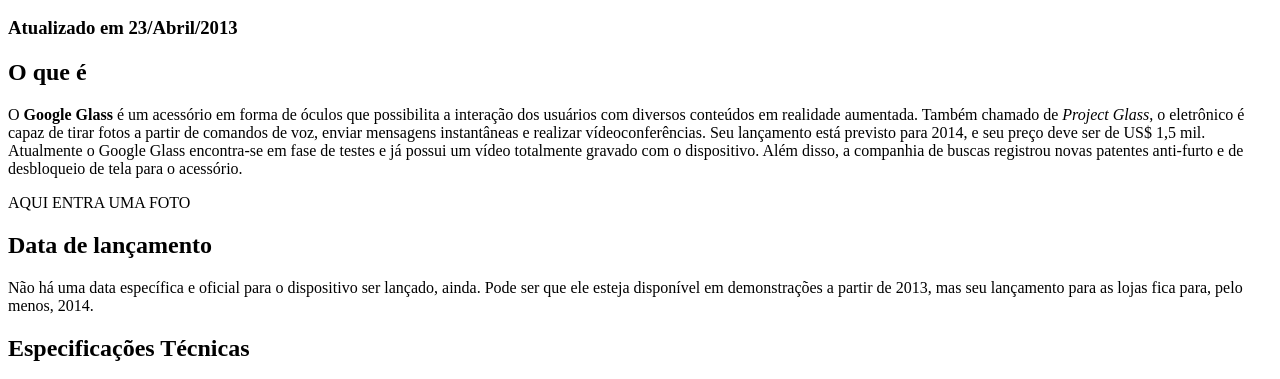
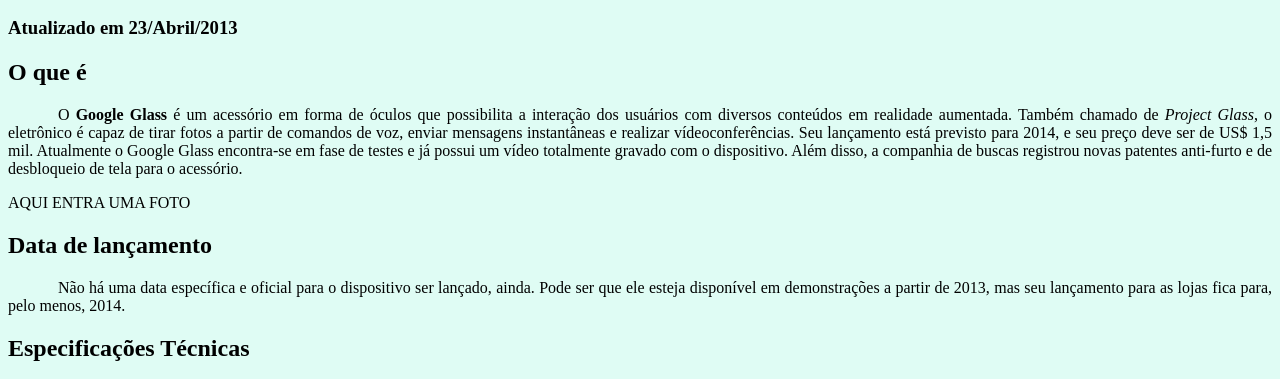
Before and after one commit to andersonvieira78/curso_em_video, a plain HTML site: page projeto-glass-html5/index.html in a window 1280 px wide. Shown: the part 402-781 px from the top of the page. Drawn offline with Linux system fonts and the light colour scheme.

Commit message:
formatando cores no texto e body

```diff
--- a/projeto-glass-html5/index.html
+++ b/projeto-glass-html5/index.html
@@ -4,6 +4,19 @@
     <meta charset="UTF-8">
 
     <title>Tudo sobre Google Glass</title>
+    <style>
+        body{
+            background-color: hsl(165,81%, 93%);
+            color: rgba(0,0,0,1);
+        }
+
+        p{
+            text-align: justify;
+            text-indent: 50px;
+        }
+
+
+    </style>
 </head>
 <body>
 <div id="interface">
```
